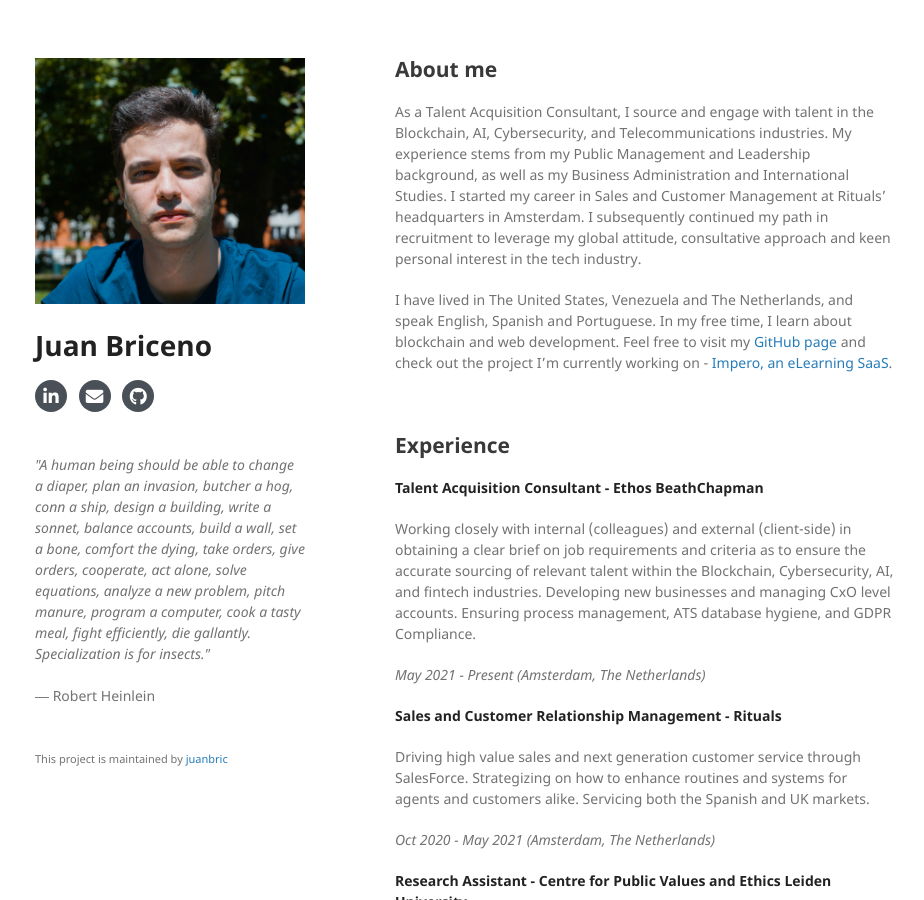
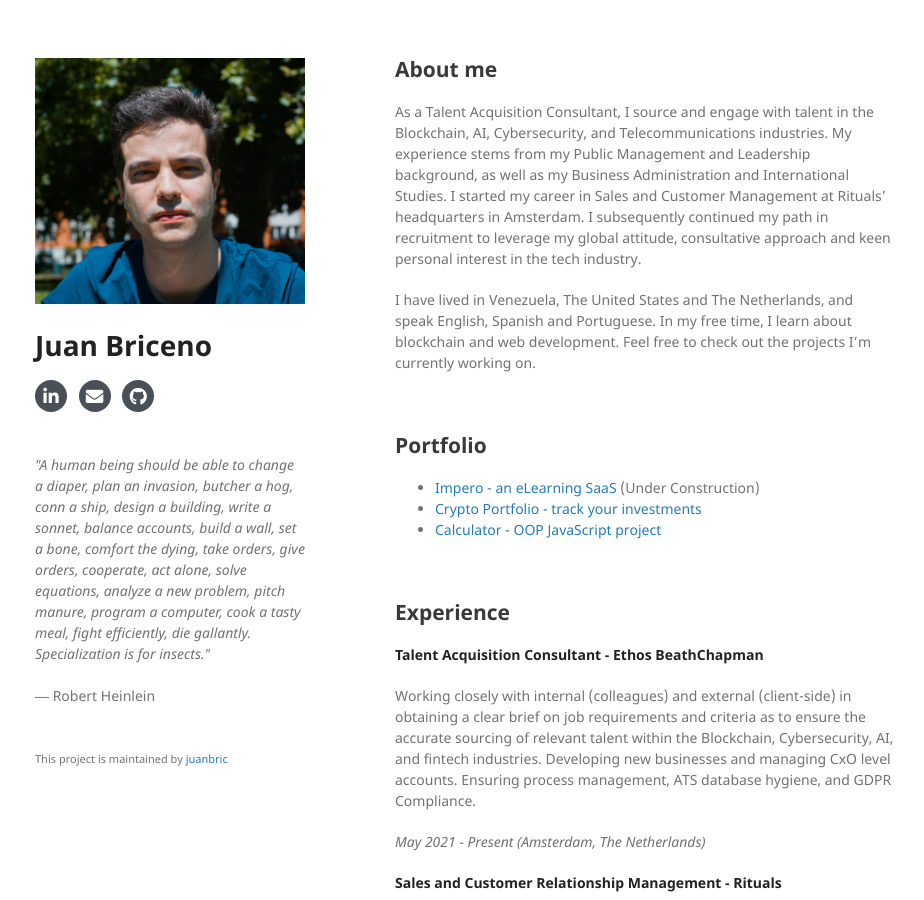
Before and after one commit to juanbric/homepage, a Jekyll site: the page built from index.md, in a window 1280 px wide and 900 px high. Shown: the whole window, without its empty margins (175-1099 px from the left). Built offline with Jekyll 4.4.1, drawn with Linux system fonts in a browser that asks for light colours; nearby versions of some CDN libraries; our own code applies the rules of GitHub Pages for plain Markdown files; a style sheet for code colours, icons or effects is not loaded; some of the changed text lies outside the part shown.

Commit message:
Update index.md

```diff
--- a/index.md
+++ b/index.md
@@ -2,7 +2,14 @@
 
 As a Talent Acquisition Consultant, I source and engage with talent in the Blockchain, AI, Cybersecurity, and Telecommunications industries. My experience stems from my Public Management and Leadership background, as well as my Business Administration and International Studies. I started my career in Sales and Customer Management at Rituals' headquarters in Amsterdam. I subsequently continued my path in recruitment to leverage my global attitude, consultative approach and keen personal interest in the tech industry.
 
-I have lived in The United States, Venezuela and The Netherlands, and speak English, Spanish and Portuguese. In my free time, I learn about blockchain and web development. Feel free to visit my [GitHub page](https://github.com/juanbric) and check out the project I'm currently working on - [Impero, an eLearning SaaS](https://juanbric.github.io/impero/dist/index.html).
+I have lived in Venezuela, The United States and The Netherlands, and speak English, Spanish and Portuguese. In my free time, I learn about blockchain and web development. Feel free to check out the projects I'm currently working on.
+
+<br/>
+
+## Portfolio
+- [Impero - an eLearning SaaS](https://juanbric.github.io/impero/dist/index.html) (Under Construction)
+- [Crypto Portfolio - track your investments](https://juanbric.github.io/cryptoportfolio/#)
+- [Calculator - OOP JavaScript project](juanbric.github.io/calculator/)
 
 <br/>
 
```
Also changed, not shown: other parts of index.md (+1 -1 lines).
